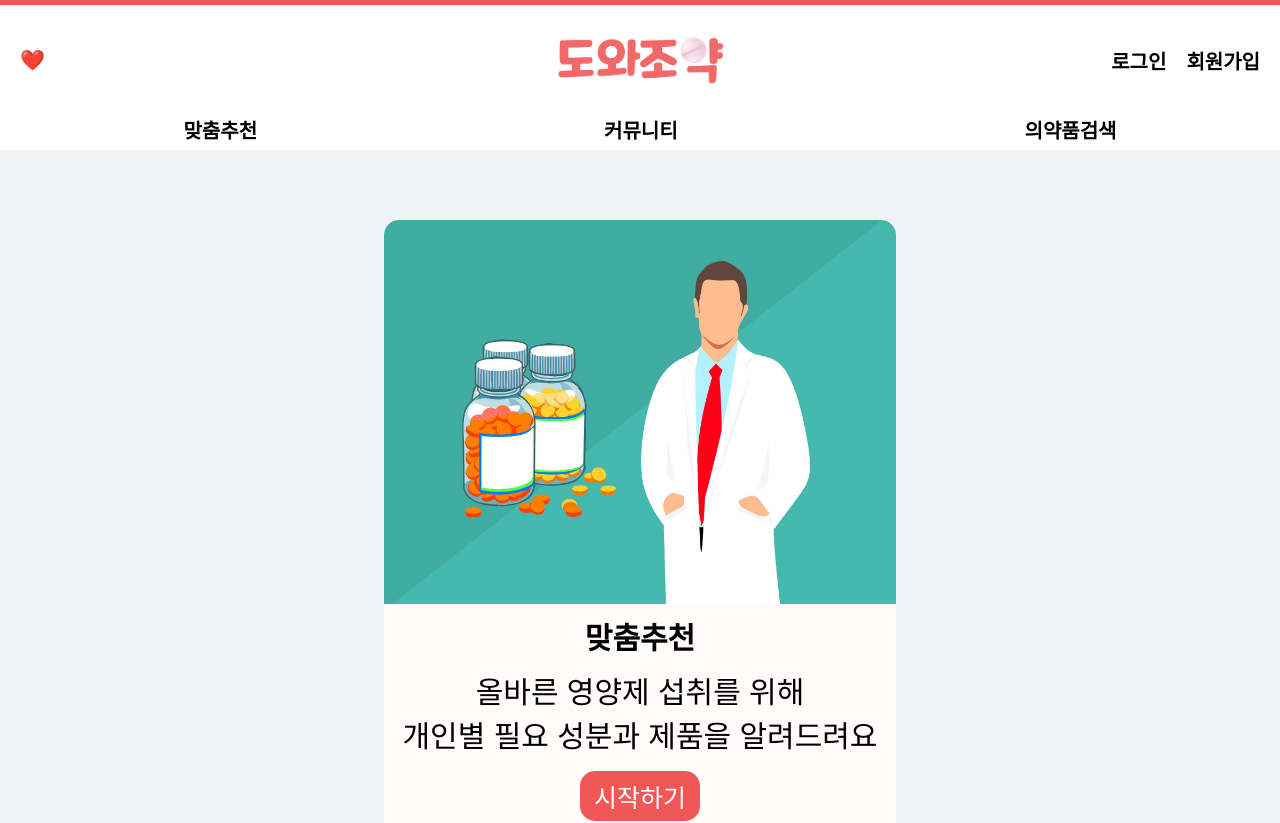
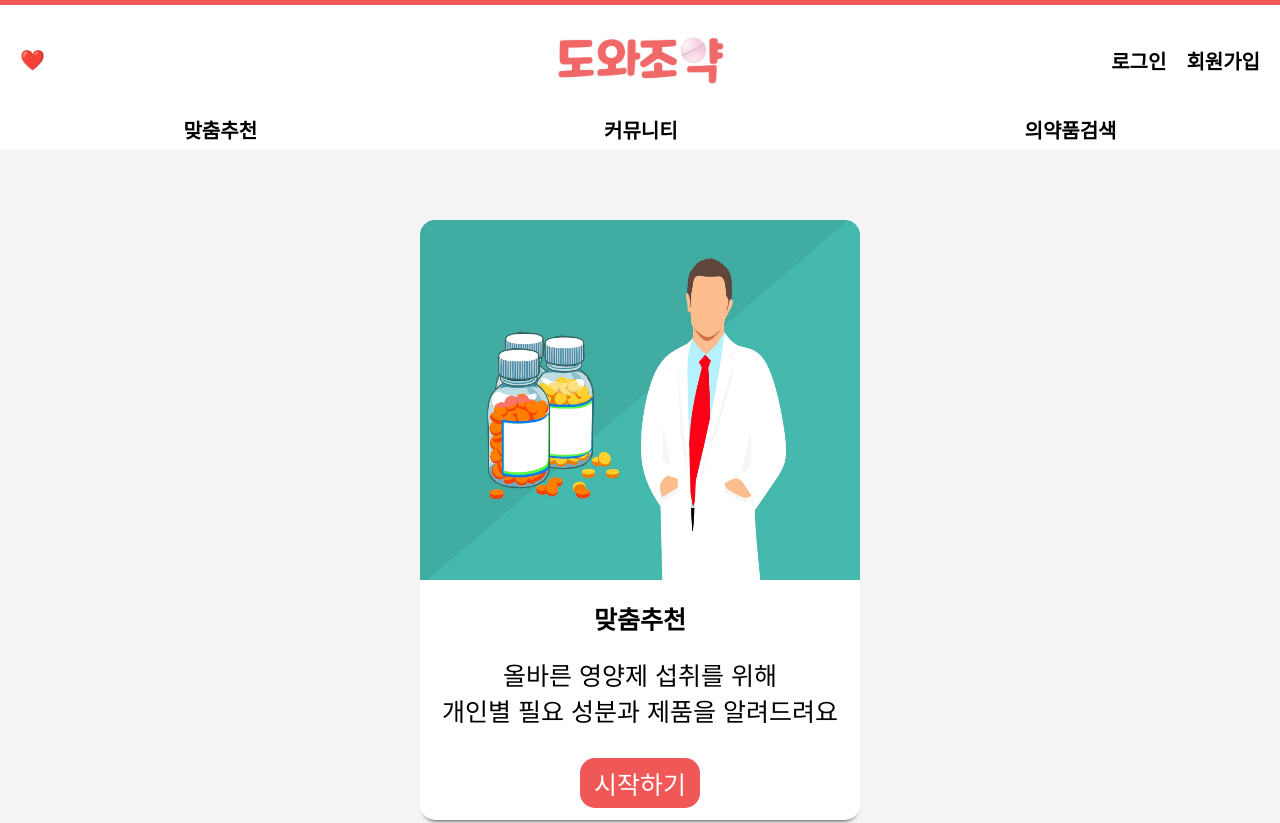
Before and after one commit to codestates-seb/seb43_main_009, a React app in the folder client/: page /survey in a window 1280 px wide. Shown: the top 823 px of the page. Built offline with nearby package versions, Linux system fonts and the light colour scheme; a web font is replaced by a local one.

Commit message:
[Fix][FE]survey css 수정

```diff
--- a/client/src/page/search/SearchMain.js
+++ b/client/src/page/search/SearchMain.js
@@ -52,9 +52,11 @@ const SearchMain = () => {
             type="text"
             value={searchTerm}
             onChange={(e) => setSearchTerm(e.target.value)}
-            placeholder="🔎 게보린, 맘모스빵 먹고싶다"
+            placeholder="🔎 게보린, 아스피린"
           />
-          <div className="example">ex: 게보린, 맘모스빵 먹고싶다</div>
+          <div className="example">
+            아직 알러지를 설정하지 않으셨다면, 맞춤 추천 후 검색을 추천드립니다
+          </div>
         </STextInfoSection>
       </SBackgroundLayout>
     </Layout>
--- a/client/src/style/GreetingInfo.js
+++ b/client/src/style/GreetingInfo.js
@@ -141,9 +141,10 @@ export const STextInfoSection = styled.div`
     margin-top: 15rem;
     border-radius: 50px;
     border: none;
-    opacity: 0.8;
+    opacity: 0.65;
     font-size: 25px;
     color: #eb5035;
+    font-weight: 600;
     cursor: pointer;
     animation: ${bounce} 2s ease-in-out infinite;
     animation-fill-mode: both;
@@ -155,7 +156,7 @@ export const STextInfoSection = styled.div`
       background-color: var(--gray-100);
       /* animation-play-state: paused;
       animation: none; */
-      opacity: 0.9;
+      opacity: 0.8;
       box-shadow: inset 3px 3px 7px rgba(255, 255, 255, 0.1),
         inset -5px -5px 7px rgba(0, 0, 0, 0.3);
       animation: ${sh0} 0.5s ease-in-out both;
--- a/client/src/style/SurveyStyle.js
+++ b/client/src/style/SurveyStyle.js
@@ -9,34 +9,35 @@ export const Step1Design = styled.div`
   display: flex;
   justify-content: center;
   width: 100vw;
-  height: 100vh;
-  background-color: #f1f2f3;
+  height: 85vh;
+  background-color: #f4f4f4;
 
   .stepone {
     display: flex;
     align-items: center;
     flex-direction: column;
     text-align: center;
-    width: 40%;
-    height: 80%;
+    width: 440px;
+    height: 600px;
     margin-top: 70px;
-    background-color: #fffbfb;
-    font-size: 30px;
+    background-color: white;
+    font-size: 25px;
     border-radius: 15px;
+    box-shadow: 0 5px 5px -5px black;
     .doctor {
       width: 100%;
       height: 60%;
       border-radius: 15px 15px 0 0 / 15px 15px 0 0;
     }
     .recommend {
-      margin-top: 10px;
+      margin-top: 20px;
       font-weight: bold;
     }
     .comment {
-      margin-top: 10px;
+      margin-top: 20px;
     }
     .start {
-      margin-top: 15px;
+      margin-top: 30px;
       width: 120px;
       height: 50px;
       border-radius: 15px;
@@ -51,7 +52,6 @@ export const Step1Design = styled.div`
     }
   }
 `;
-
 export const Step2Design = styled.div`
   font-family: 'Noto Sans KR', sans-serif;
   display: flex;
```
